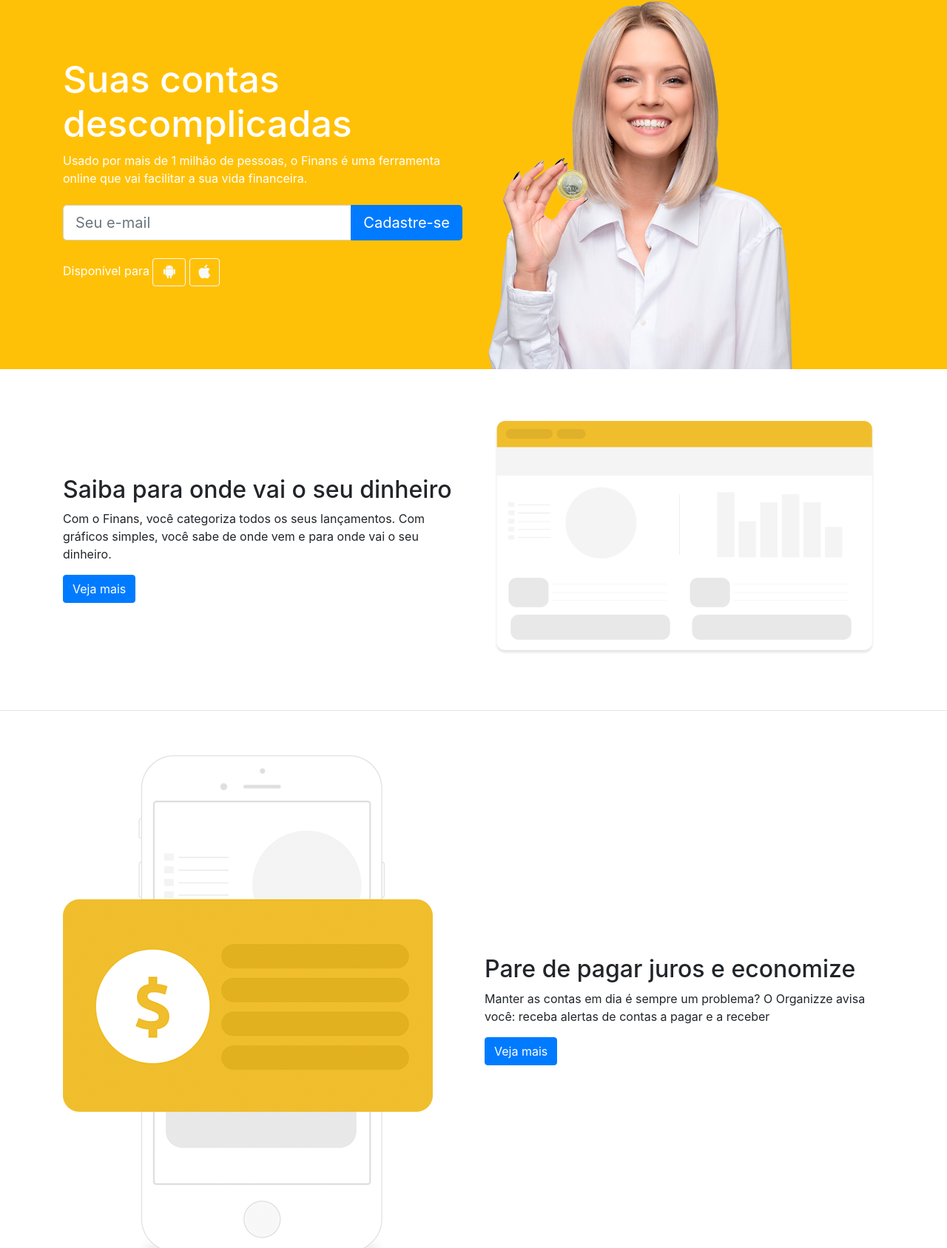
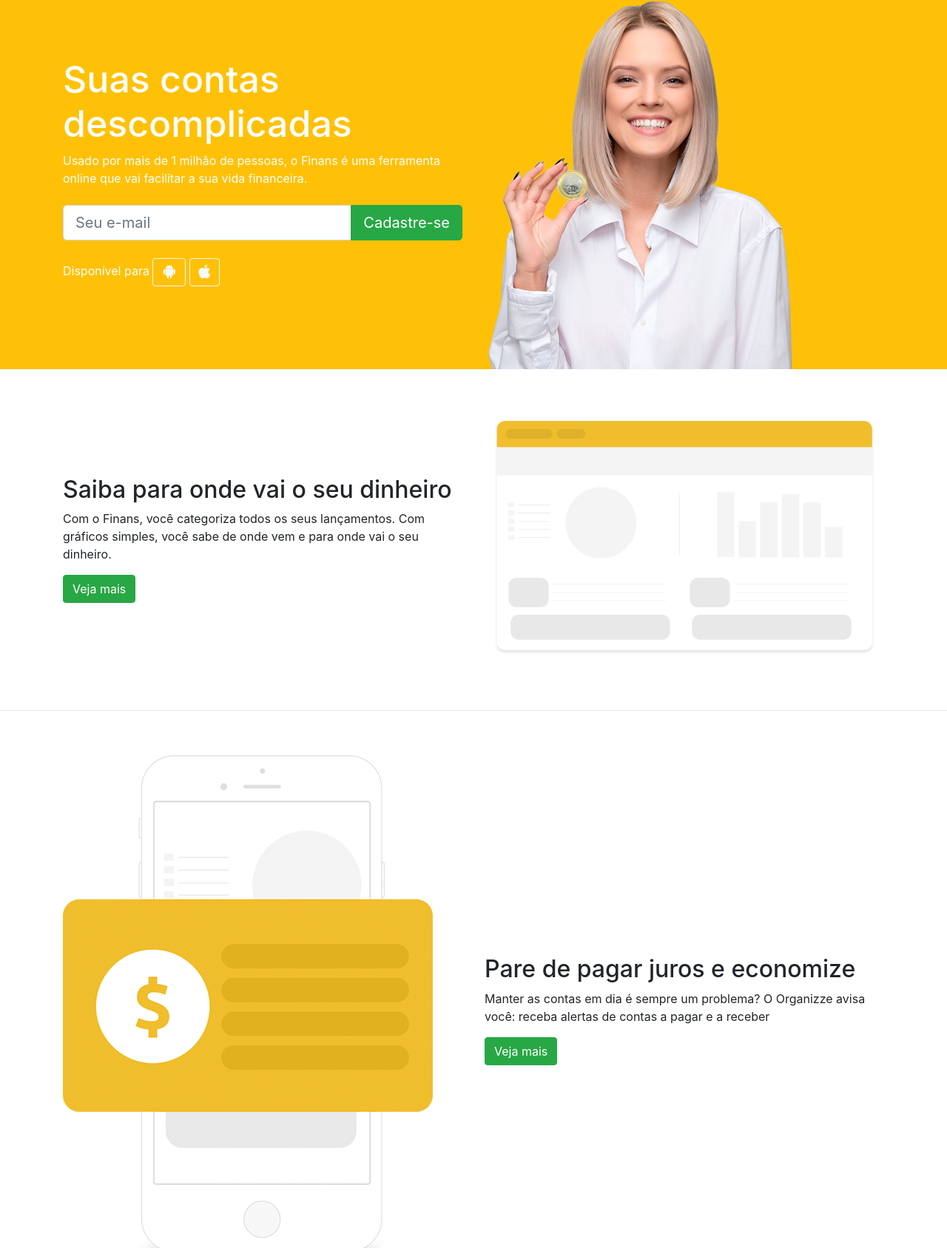
Before and after one commit to LuscaMath/Projeto-Finan-as, a plain HTML site: page index.html in a window 1280 px wide. Shown: the part 82-1769 px from the top of the page at 74% size. Drawn offline with nearby package versions, Linux system fonts and the light colour scheme.

Commit message:
Add files via upload

```diff
--- a/index.html
+++ b/index.html
@@ -46,7 +46,7 @@
                         <a href="" class="nav-link">Preços</a>
                       </li>
                       <li class="nav-item">
-                        <a href="" class="btn btn-outline-light ml-2">Entrar</a>
+                        <a href="" class="btn btn-outline-light ml-4">Entrar</a>
                       </li>
                   </ul>
 
@@ -70,7 +70,7 @@
                   <div class="input-group input-group-lg">
                     <input type="text" placeholder="Seu e-mail" class="form-control">
                     <div class="input-group-append">
-                      <button type="button" class="btn btn-primary">Cadastre-se</button>
+                      <button type="button" class="btn btn-success">Cadastre-se</button>
                     </div>
                   </div>
                 </form>
@@ -101,7 +101,7 @@
                 <p>Com o Finans, você categoriza todos os seus lançamentos. Com gráficos
                   simples, você sabe de onde vem e para onde vai o seu dinheiro.
                 </p>
-                <a href="" class="btn btn-primary">Veja mais</a>
+                <a href="" class="btn btn-success">Veja mais</a>
               </div>
             </div>
             <div class="col-md-6">
@@ -123,7 +123,7 @@
                 <p>Manter as contas em dia é sempre um problema? O Organizze avisa você:
                    receba alertas de contas a pagar e a receber
                 </p>
-                  <a href="" class="btn btn-primary">Veja mais</a>
+                  <a href="" class="btn btn-success">Veja mais</a>
               </div>
             </div>
           </div>
```
